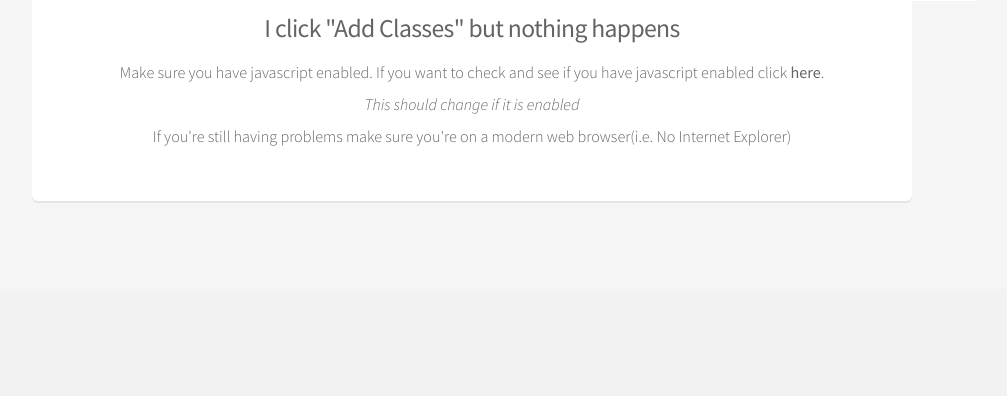
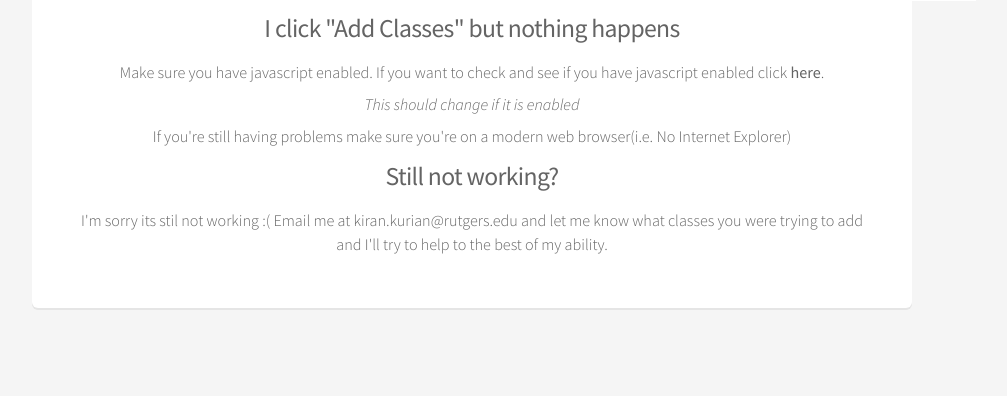
Before and after one commit to KiranJKurian/RUScheduler, a Flask app: page /faq in a window 1280 px wide. Shown: the part 1277-1673 px from the top of the page, without its empty margins (168-1175 px from the left). Before the commit the page ends 1480 px from the top, so only its background shows below. Run offline with Flask 2, Linux system fonts and the light colour scheme.

Commit message:
Update faq.html

```diff
--- a/templates/faq.html
+++ b/templates/faq.html
@@ -63,6 +63,8 @@
                    Here are the <a href="http://www.enable-javascript.com/" target="_blank">
                    instructions how to enable JavaScript in your web browser</a>.
                   </noscript>
+                  <h3><b>Still not working?</b></h3>
+                  <h4>I'm sorry its stil not working :( Email me at kiran.kurian@rutgers.edu and let me know what classes you were trying to add and I'll try to help to the best of my ability.</h4>
 
                 </center>
               </section>
```
